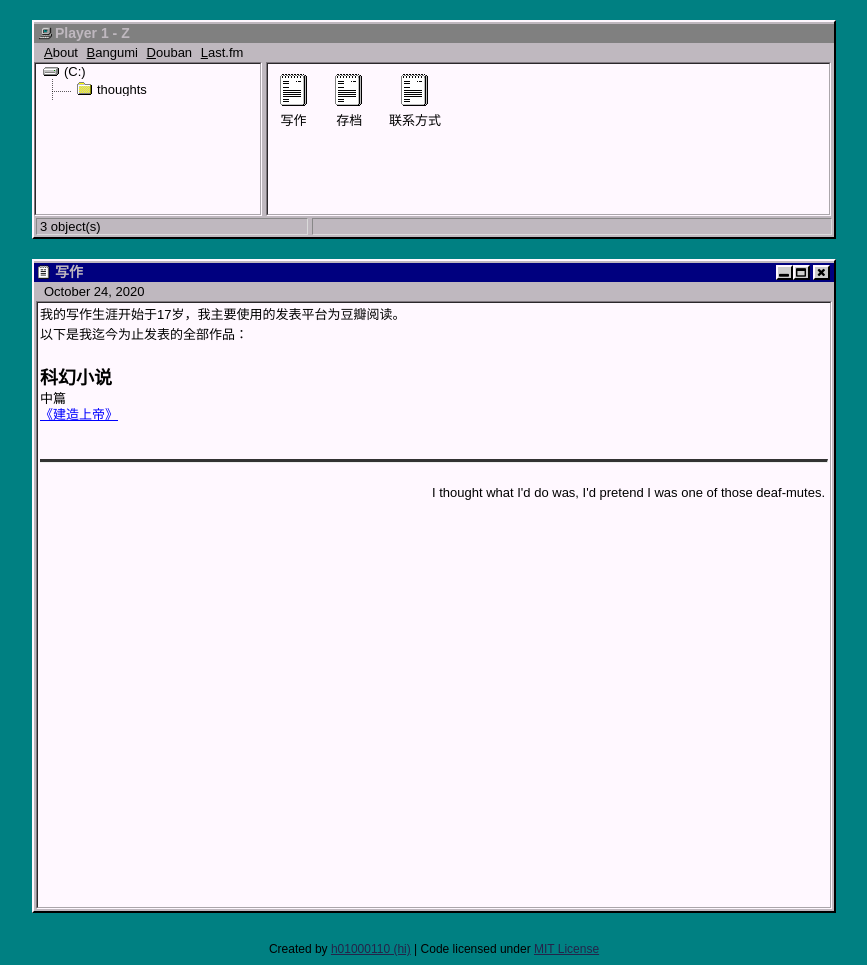
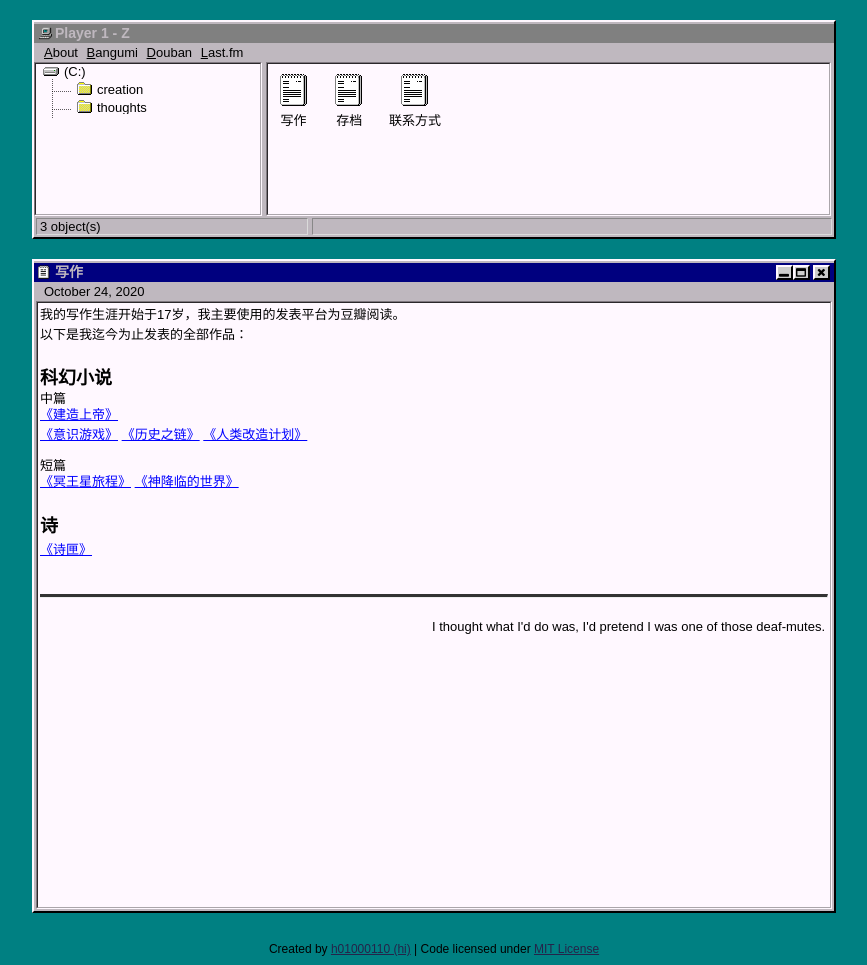
Before and after one commit to player1-Z/player1-Z.github.io, a Jekyll site: the page built from _posts/2020-10-24-Writing.md, in a window 1280 px wide. Shown: the whole page, without its empty margins (206-1073 px from the left). Built offline with Jekyll 4.4.1, drawn with Linux system fonts in a browser that asks for light colours.

Commit message:
Update 2020-10-24-Writing.md

```diff
--- a/_posts/2020-10-24-Writing.md
+++ b/_posts/2020-10-24-Writing.md
@@ -1,7 +1,7 @@
 ---
 layout: default
 title: "写作"
-tags: thoughts
+tags: creation
 ---
 
 我的写作生涯开始于17岁，我主要使用的发表平台为豆瓣阅读。
@@ -10,3 +10,14 @@ tags: thoughts
 ## 科幻小说
 ### 中篇
 [《建造上帝》](https://read.douban.com/ebook/155017627/)
+[《意识游戏》](https://read.douban.com/ebook/126344000/)
+[《历史之链》](https://read.douban.com/ebook/60851670/)
+[《人类改造计划》](https://read.douban.com/ebook/52759995/)
+
+### 短篇
+[《冥王星旅程》](https://read.douban.com/reader/essay/106693840/)
+[《神降临的世界》](https://read.douban.com/reader/essay/51964114/)
+
+
+## 诗
+[《诗匣》](https://read.douban.com/ebook/29659489/)
```
